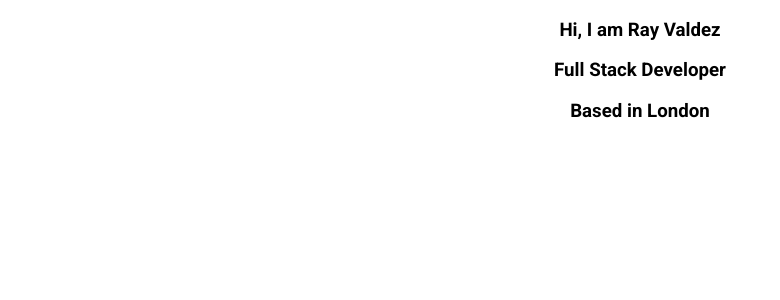
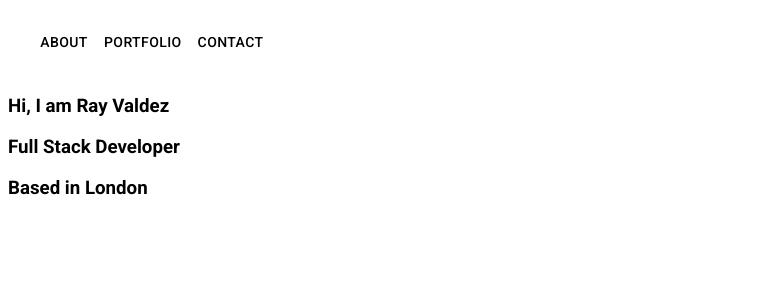
Before and after one commit to rayvaldez/itsallrayv, a React (Create React App) app: page / in a window 1280 px wide. Shown: the top 300 px of the page, without its empty margins (0-780 px from the left). Built offline with nearby package versions, Linux system fonts and the light colour scheme.

Commit message:
Remove unused imports

```diff
--- a/src/App.js
+++ b/src/App.js
@@ -1,9 +1,10 @@
-import './App.css';
-import Landing from './components/landing';
+import Landing from './components/Landing';
+import ResponsiveAppBar from './components/ResponsiveAppBar';
 
 function App() {
   return (
     <div className="App">
+      <ResponsiveAppBar />
       <Landing />
     </div>
   );
```
